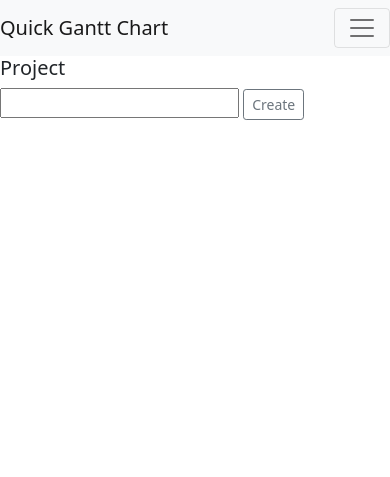
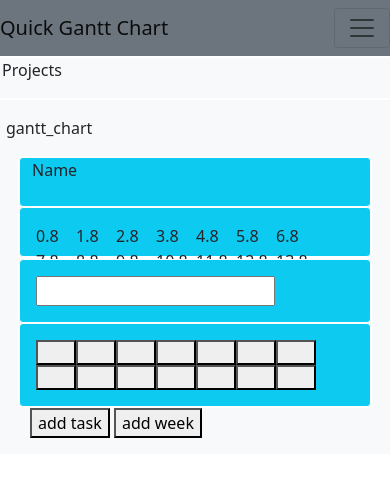
Before and after one commit to mnenmenth92/SimpleGanttChart, a Django app: page / in a window 390 px wide. Shown: the top 477 px of the page. Run offline with Django 3.2, Linux system fonts and the light colour scheme; the visitor is signed in with stand-in values (Sample User, id 1); some libraries are stand-ins or nearby versions.

Commit message:
integrated first gant chart js creator

```diff
--- /dev/null
+++ b/simple_gantt_chart_project/gantt_chart/static/scripts/ganttChart.js
@@ -0,0 +1,135 @@
+const addTask = document.querySelector('[id=addTask]');
+const addWeek = document.querySelector('[id=addWeek]');
+const projects = document.querySelector('[id=projects]');
+const daysTitles = document.getElementById('days-titles');
+const currentDate = new Date();
+let numOfWeeks = 2;
+let currentMonth = currentDate.getUTCMonth();
+let startDay = currentDate.getUTCDay();
+let currentTask = 0;
+
+const result = []
+
+// add first, default task
+console.log(projects)
+console.log(addTask)
+addNewTask()
+fillDaysTitles()
+
+
+
+addWeek.addEventListener('click', (e) => {
+
+    if (e){
+        e.preventDefault();
+    };
+
+    console.log(result);
+    });
+
+
+addTask.addEventListener('click', (e) => {
+
+addNewTask(e)
+});
+
+function addNewTask(event=null){
+
+    if (event){
+        event.preventDefault();
+    };
+
+
+    console.log('add task');
+    // add task to result
+    const taskElement = {
+        id: currentTask,
+        taskName: '',
+        days: []
+    };
+    result.push(taskElement)
+
+    // create elements
+    // row div
+    const rowDiv = document.createElement('div');
+    addClasses(rowDiv,["row", "border", "border-white", "rounded"]);
+    // name div
+    const nameDiv = document.createElement('div');
+    addClasses(nameDiv,["col-md-3", "border", "border-white", "rounded", "p-3", "bg-info"]);
+    // name input
+    const nameInput = document.createElement('input');
+    addClasses(nameInput,["align-middle"]);
+    nameInput.setAttribute("id", `${currentTask}`);
+    nameInput.addEventListener('input', () => {
+        console.log(`switched button id: ${nameInput.id}, its value:${nameInput.value}`);
+        result[parseInt(nameInput.id)].taskName = nameInput.value
+    });
+
+    // days div
+    const daysDiv = document.createElement('div');
+    addClasses(daysDiv,["col-md-9", "border", "border-white", "rounded", "p-3", "bg-info"]);
+    // days
+    for (let i =0; i < numOfWeeks * 7; i++){
+
+        dayNumber = getDay(i)  // temporary ToDo
+        monthNumber = currentMonth  // temporary ToDo
+        const oneDay = document.createElement('button');
+        addClasses(oneDay,["align-middle"]);
+        oneDay.setAttribute("style", "width: 40px; height: 25px;");
+        oneDay.setAttribute("id", `${currentTask}.${monthNumber}.${dayNumber}`);  // each day id to find out which day was selected
+        oneDay.addEventListener('click', () => {
+            console.log(`switched button id: ${oneDay.id}, its value:${oneDay.classList.contains('bg-danger')}`);
+            oneDay.classList.toggle('bg-danger');
+            let selectedTaskNum = result[parseInt(oneDay.id.split('.')[0])]
+            if (oneDay.classList.contains('bg-danger')){
+                selectedTaskNum.days.push(oneDay.id);
+            }else{
+                let dayIndex =  selectedTaskNum.days.indexOf(oneDay.id)
+                selectedTaskNum.days.splice(dayIndex, 1)
+            };
+            console.log(selectedTaskNum.days)
+        });
+
+        daysDiv.appendChild(oneDay);
+
+
+    };
+    console.log(result)
+
+
+    nameDiv.appendChild(nameInput);
+    rowDiv.appendChild(nameDiv);
+    rowDiv.appendChild(daysDiv);
+    projects.appendChild(rowDiv);
+
+    currentTask++ //
+
+}
+
+function fillDaysTitles(){
+    for (let i =0; i < numOfWeeks * 7; i++){
+        const oneDayTitle = document.createElement('div');
+        addClasses(oneDayTitle,["align-middle","d-inline-block"]);
+        oneDayTitle.setAttribute("style", "width: 40px; height: 25px;");
+        currentDay = startDay+i
+        oneDayTitle.innerHTML = `${currentDay}.${currentMonth}`;
+        daysTitles.appendChild(oneDayTitle);
+
+        };
+
+
+};
+
+function getDay(buttonNumber){
+        return(startDay + buttonNumber)
+};
+
+
+
+function addClasses(element, classes){
+    for (let i =0; i < classes.length; i++){
+        element.classList.add(classes[i])
+
+    };
+
+};
--- a/simple_gantt_chart_project/gantt_chart/templates/gantt_chart/base.html
+++ b/simple_gantt_chart_project/gantt_chart/templates/gantt_chart/base.html
@@ -17,7 +17,7 @@
 
 
 
-     <nav class="navbar navbar-expand-lg navbar-light bg-light">
+     <nav class="navbar navbar-expand-lg navbar-light bg-secondary">
   <a class="navbar-brand" href="{% url 'home' %}">Quick Gantt Chart</a>
   <button class="navbar-toggler" type="button" data-toggle="collapse" data-target="#navbarSupportedContent" aria-controls="navbarSupportedContent" aria-expanded="false" aria-label="Toggle navigation">
     <span class="navbar-toggler-icon"></span>
@@ -32,7 +32,7 @@
 
     <form action="{% url 'logout_user' %}" method="POST">
     {% csrf_token %}
-    <button class="btn btn-sm btn-outline-secondary" type="submit">Logout</button>
+    <button class="btn btn-sm btn-outline-primary" type="submit">Logout</button>
 
     {% else %}
 
--- a/simple_gantt_chart_project/gantt_chart/templates/gantt_chart/home.html
+++ b/simple_gantt_chart_project/gantt_chart/templates/gantt_chart/home.html
@@ -1,17 +1,63 @@
 {% extends 'gantt_chart/base.html' %}
 {% block content %}
+
 
 
     {% if user.is_authenticated %}
 <!-- logged in -->
 
-    <h5>Project</h5>
+    <!-- <h5>Project</h5>
     <form method="POST">
     <input type="text">
     {% csrf_token %}
     {{ project_form.as_p }}
     <button class="btn btn-sm btn-outline-secondary" type="submit" name="project">Create</button>
-    </form>
+    </form> -->
+
+
+    <div class="view-container">
+
+        <div class="row border border-white rounded bg-light" >
+            <div class="col-md-2 border border-white rounded">
+              <p class="align-middle">Projects</p>
+            </div>
+            <div class="col-md-10 border border-white rounded p-3 bg-light">
+                <p class="align-middle">gantt_chart</p>
+
+
+                <div class="container" id="projects">
+
+
+
+                    <div class="row border border-white rounded " id="header" >
+                        <div class="col-md-3 border border-white rounded bg-info" style="height: 50px;">
+                          <p class="align-middle">Name</p>
+                        </div>
+                        <div class="col-md-9 border border-white rounded p-3 bg-info" id="days-titles" style="height: 50px;">
+                        </div>
+                      </div>
+
+
+
+                  </div>
+                  <div class="container" id="functinos">
+                      <button id="addTask">add task</button>
+                      <button id="addWeek">add week</button>
+                  </div>
+
+
+
+
+            </div>
+          </div>
+
+
+
+
+    </div>
+
+
+
     {% else %}
 <!--  not logged in  -->
         Thank you for visiting this webssite.
@@ -22,4 +68,7 @@
 
     {% endif %}
 
+{% load static %}
+<script type = "text/javascript" src="{% static 'scripts/ganttChart.js'%}"></script>
+
 {% endblock %}
--- a/simple_gantt_chart_project/gantt_chart/views.py
+++ b/simple_gantt_chart_project/gantt_chart/views.py
@@ -25,7 +25,8 @@ def signup_user(request):
                               {'user_creation_form': UserCreationForm, 'error': 'This username is already taken'})
 
         else:
-            return render(request, 'gantt_chart/signup_user.html', {'user_creation_form': UserCreationForm, 'error': 'Passwords did not match'})
+            return render(request, 'gantt_chart/signup_user.html', {'user_creation_form': UserCreationForm,
+                                                                    'error': 'Passwords did not match'})
 
 def login_user(request):
     if request.method == 'GET':
@@ -43,6 +44,7 @@ def login_user(request):
 
 def logout_user(request):
     if request.method == 'POST':
+
         logout(request)
         return redirect('home')
 
```
